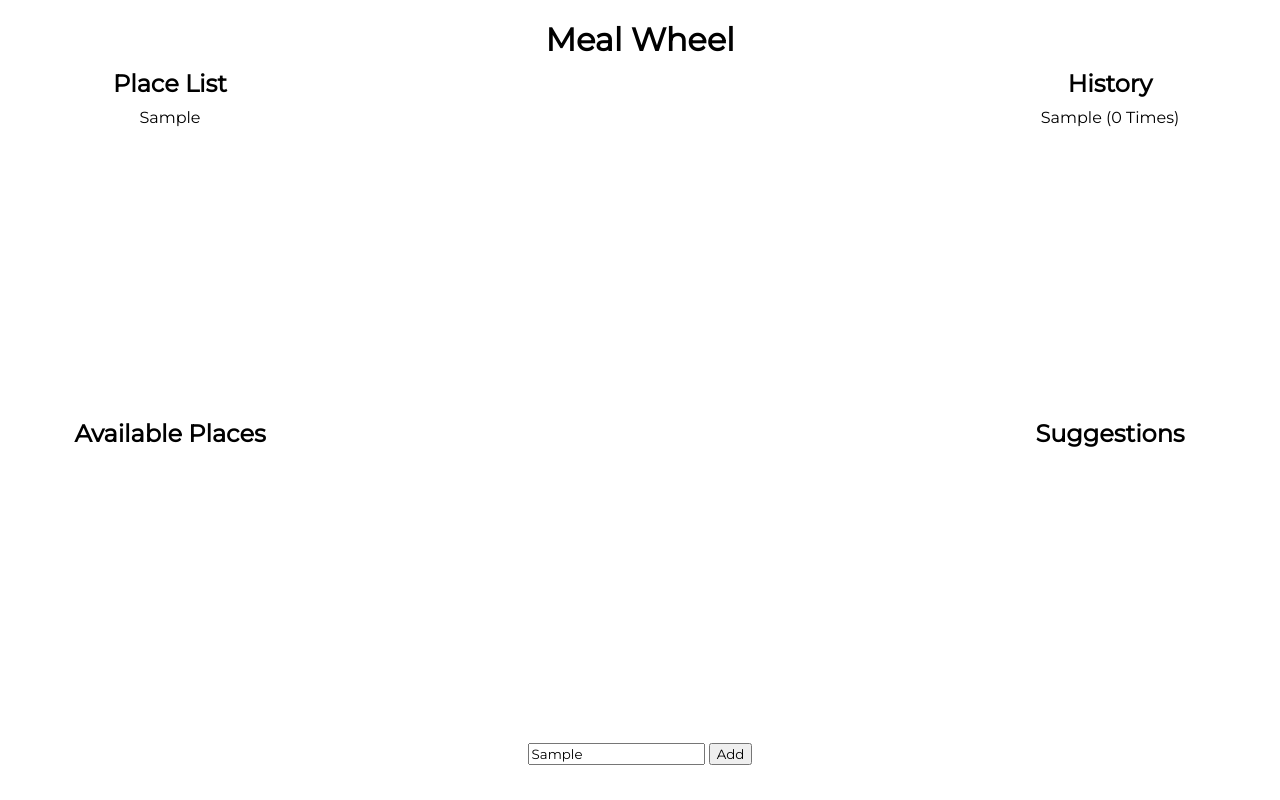
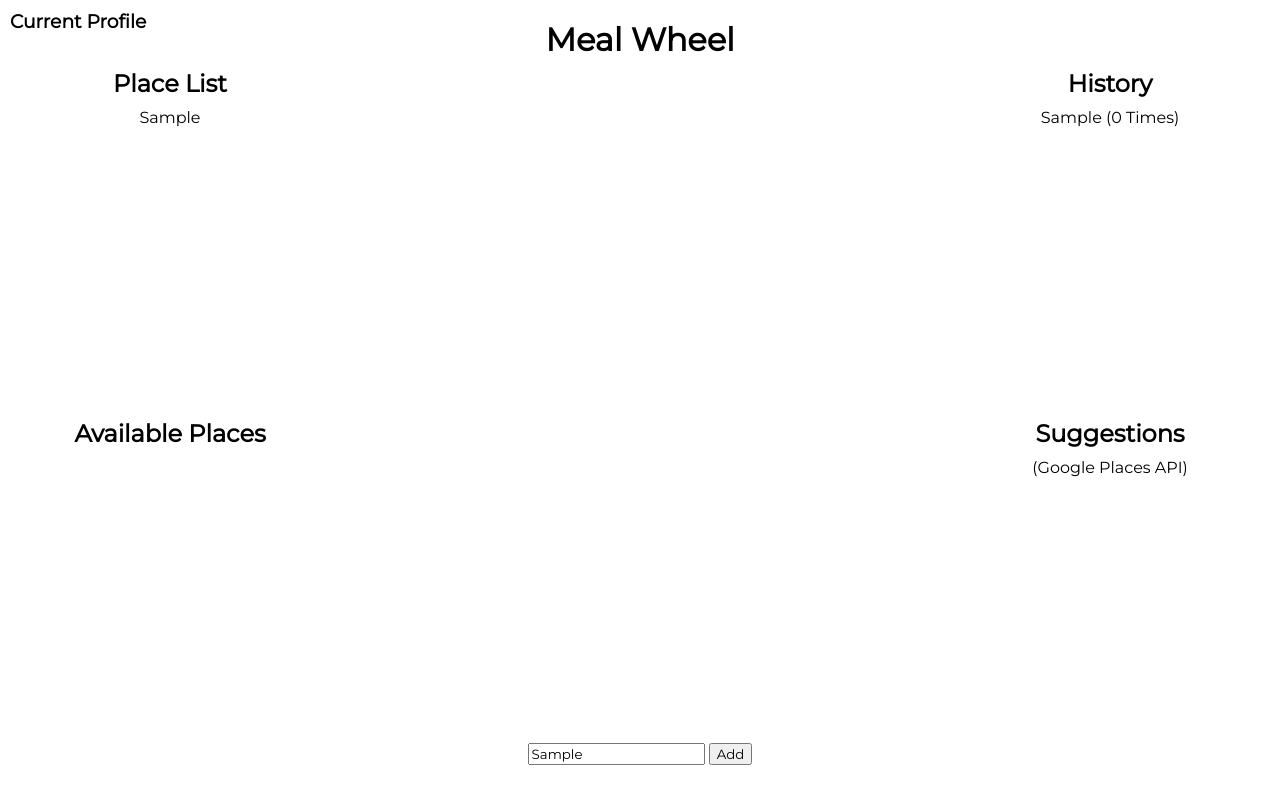
Before and after one commit to sorrelsjack/MealWheel, a plain HTML site: page index.html in a window 1280 px wide. Both pictures are taken after typing "Sample" into the empty fields and a click on the button "Add". Drawn offline with nearby package versions, Linux system fonts and the light colour scheme.

Commit message:
style and variable name changes

```diff
--- a/index.html
+++ b/index.html
@@ -13,6 +13,7 @@
 </head>
 
 <body onload="initialize()">
+    <h3>Current Profile</h3>
     <h1>Meal Wheel</h1>
     <div class="results-container" id="results"></div>
     <div class="wrapper">
@@ -45,6 +46,7 @@
             </div>
             <div>
                 <h2>Suggestions</h2>
+                <div>(Google Places API)</div>
             </div>
         </div>
     </div>
--- a/script.js
+++ b/script.js
@@ -25,6 +25,7 @@ const initialize = () => {
 
 // TODO: Fix bug where no circle shows up if there's just one place
 // TODO: FIx issue where longer text stretched into adjacent slice...
+// TODO: 'Clear all' functionality
 // Credit: https://bufferwall.com/posts/330881001ji1a/
 const drawChart = () => {
     resetDragValues();
@@ -54,10 +55,9 @@ const drawChart = () => {
         var item = {};
 
         item.index = i;
-        item.value = places[i].name;
+        item.text = places[i].name;
         radians = (((percent / total) * 360) * Math.PI) / 180;
         offset2 = ((offset / total) * 360);
-        item.data = places[i].name;
 
         x = cx + Math.sin(radians) * radius;
         y = cy - Math.cos(radians) * radius;
@@ -65,27 +65,27 @@ const drawChart = () => {
 
         // Arc
         item.d = `M${cx} ${cy},L${cx} ${cy - radius},A${radius} ${radius},0 ${la} 1,${x} ${y}Z`;
-        item.transform = `rotate(${offset2}, ${cx}, ${cy})`;
+        item.groupTransform = `rotate(${offset2}, ${cx}, ${cy})`;
 
         // Text
         x = cx + Math.sin(radians / 2) * radius / 2;
         y = cy - Math.cos(radians / 2) * radius / 2;
 
-        item.xValue = x;
-        item.yValue = y;
-        item.transformValue = `rotate(${-offset2},${x},${y})`;
+        item.x = x;
+        item.y = y;
+        item.textTransform = `rotate(${-offset2},${x},${y})`;
 
         offset += percent;
         arr.push(item);
     }
 
     for (let i = 0; i < arr.length; i++) {
-        let item = arr[i];
+        const item = arr[i];
         const group = document.createElementNS(svgNS, 'g');
-        group.setAttribute('transform', `${item.transform}`);
+        group.setAttribute('transform', `${item.groupTransform}`);
 
         const path = document.createElementNS(svgNS, 'path');
-        path.setAttribute('id', `${item.value.replace(' ', '-')}-path`);
+        path.setAttribute('id', `${item.text.replace(' ', '-')}-path`);
         path.setAttribute('d', `${item.d}`);
         path.setAttribute('fill', `${colors[i]}`);
 
@@ -94,11 +94,11 @@ const drawChart = () => {
         const text = document.createElementNS(svgNS, 'text');
         text.setAttribute('fill', 'white');
         text.setAttribute('font-size', 30);
-        text.setAttribute('x', item.xValue);
-        text.setAttribute('y', item.yValue);
-        text.setAttribute('transform', item.transformValue);
+        text.setAttribute('x', item.x);
+        text.setAttribute('y', item.y);
+        text.setAttribute('transform', item.textTransform);
 
-        const textNode = document.createTextNode(item.value);
+        const textNode = document.createTextNode(item.text);
         text.appendChild(textNode);
 
         group.appendChild(text);
@@ -125,6 +125,7 @@ const setIndicatorVisibility = () => {
     else indicator.style.visibility = 'visible';
 }
 
+// TODO: Create checkbox area will all the profiles and let them select which to add it to. Also add a 'select all'
 const setInputStatus = () => {
     const input = document.getElementById('place-input');
     const button = document.getElementById('add-place-button');
@@ -230,10 +231,13 @@ const updateLocalStorage = () => localStorage.setItem(storageKeys.places, JSON.s
 const handleAddClicked = () => {
     draggableCircle?.kill();
 
-    if (places.length === MAX_SLICES) return;
+    if (places.length === MAX_SLICES) return resetChart();
+    const inputValue = document.getElementById('place-input').value;
 
-    const place = Place(document.getElementById('place-input').value, 0, true);
-    if (places.map(p => p.name).includes(place.name)) { alert('This place has already been entered.'); return; }
+    if (!inputValue) return resetChart();
+
+    const place = Place(inputValue, 0, true);
+    if (places.map(p => p.name).includes(place.name)) { alert('This place has already been entered.'); return resetChart(); }
 
     places.push(place);
     populateLists(place);
--- a/styles.css
+++ b/styles.css
@@ -11,6 +11,11 @@ h1 {
 }
 h2 {
     margin-bottom: 10px;
+}
+h3 {
+    position: absolute;
+    top: 0;
+    margin: 10px
 }
 .results-container {
     margin-bottom: -10px;
```
